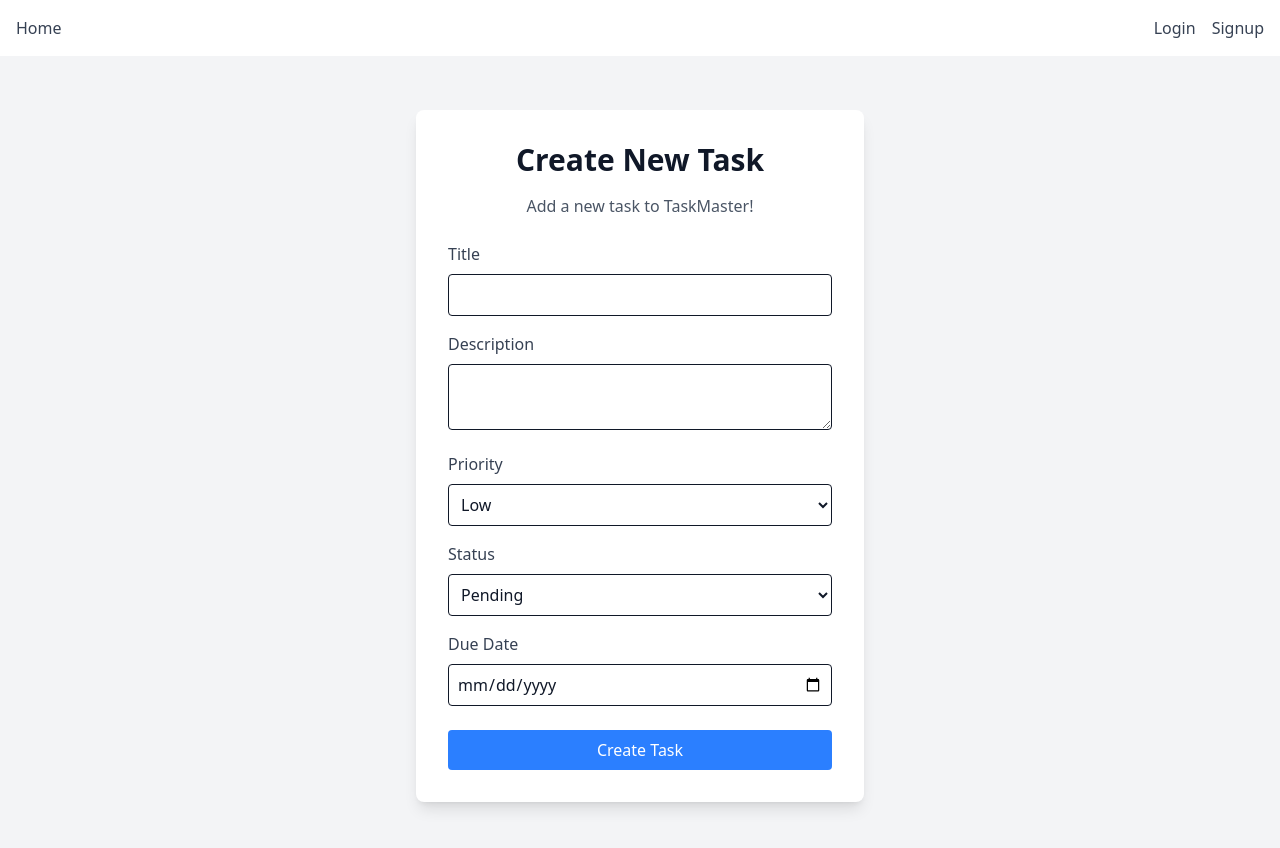
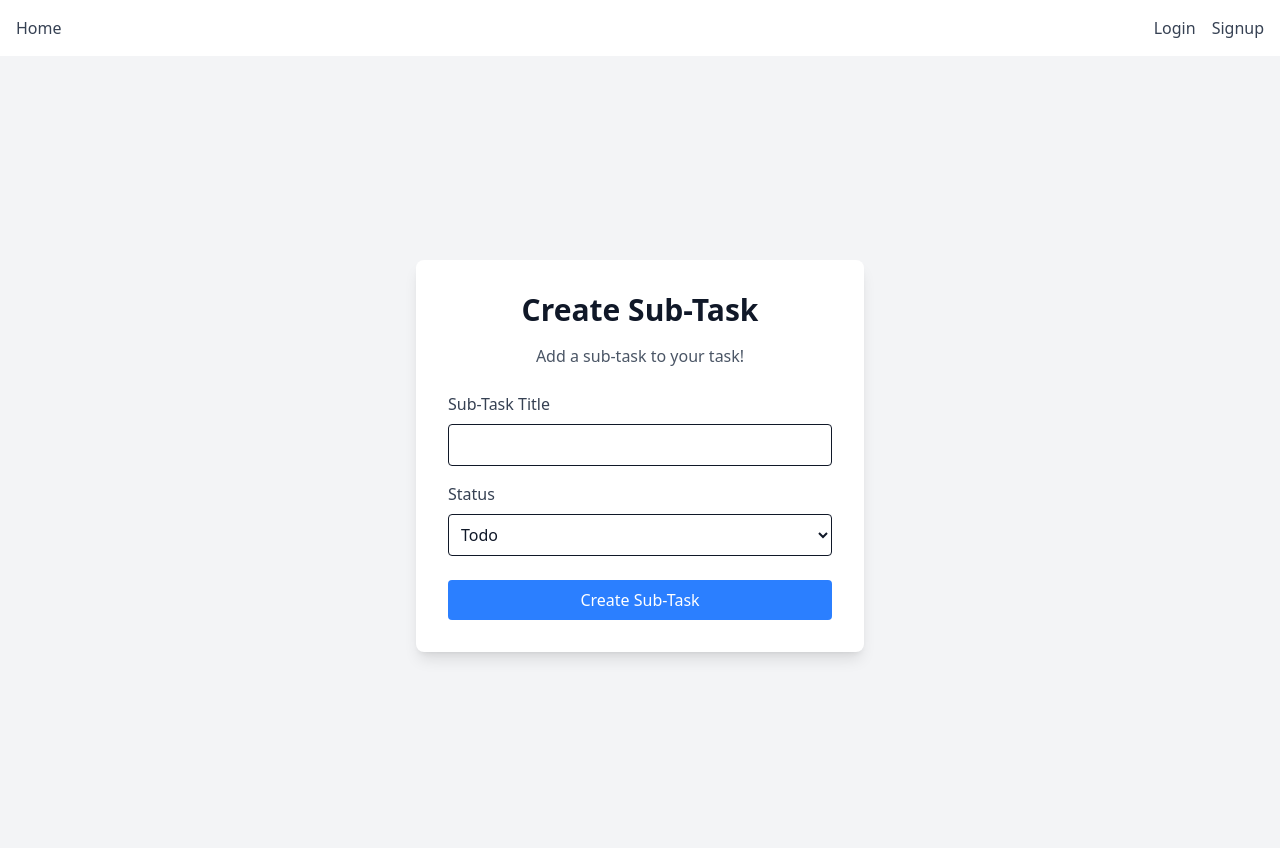
Before and after one commit to TanishKumarDev/TaskMaster, a React app in the folder frontend/: page /create-task in a window 1280 px wide. Shown: the top 848 px of the page. Built offline with nearby package versions, Linux system fonts and the light colour scheme; the HTML template or start-up script is replaced by a standard one.

Commit message:
Refactor CreateTaskPage to CreateSubTaskPage with updated form for sub-task creation

```diff
--- a/frontend/src/pages/CreateTaskPage.jsx
+++ b/frontend/src/pages/CreateTaskPage.jsx
@@ -1,15 +1,13 @@
 import React, { useState } from 'react';
-import { useNavigate } from 'react-router-dom';
+import { useNavigate, useParams } from 'react-router-dom';
 import axios from 'axios';
 
-const CreateTaskPage = () => {
+const CreateSubTaskPage = () => {
   const [title, setTitle] = useState('');
-  const [description, setDescription] = useState('');
-  const [priority, setPriority] = useState('Low');
-  const [status, setStatus] = useState('Pending');
-  const [dueDate, setDueDate] = useState('');
+  const [status, setStatus] = useState('todo');
   const [error, setError] = useState('');
   const navigate = useNavigate();
+  const { taskId } = useParams();
 
   const handleSubmit = async (e) => {
     e.preventDefault();
@@ -20,25 +18,25 @@ const CreateTaskPage = () => {
         return;
       }
       await axios.post(
-        'http://localhost:3000/api/tasks',
-        { title, description, priority, status, dueDate },
+        `http://localhost:3000/api/tasks/${taskId}/subtasks`,
+        { title, status },
         { headers: { Authorization: `Bearer ${token}` } }
       );
       navigate('/tasks');
     } catch (err) {
-      setError(err.response?.data?.message || 'Failed to create task');
+      setError(err.response?.data?.message || 'Failed to create sub-task');
     }
   };
 
   return (
     <div className="min-h-screen flex items-center justify-center bg-gray-100 dark:bg-gray-900">
       <div className="bg-white dark:bg-gray-800 p-8 rounded-lg shadow-lg max-w-md w-full">
-        <h1 className="text-3xl font-bold mb-4 text-center text-gray-900 dark:text-white">Create New Task</h1>
-        <p className="text-gray-600 dark:text-gray-300 mb-6 text-center">Add a new task to TaskMaster!</p>
+        <h1 className="text-3xl font-bold mb-4 text-center text-gray-900 dark:text-white">Create Sub-Task</h1>
+        <p className="text-gray-600 dark:text-gray-300 mb-6 text-center">Add a sub-task to your task!</p>
         {error && <p className="text-red-500 mb-4 text-center">{error}</p>}
         <form onSubmit={handleSubmit}>
           <div className="mb-4">
-            <label className="block text-gray-700 dark:text-gray-300 mb-2">Title</label>
+            <label className="block text-gray-700 dark:text-gray-300 mb-2">Sub-Task Title</label>
             <input
               type="text"
               value={title}
@@ -47,52 +45,23 @@ const CreateTaskPage = () => {
               required
             />
           </div>
-          <div className="mb-4">
-            <label className="block text-gray-700 dark:text-gray-300 mb-2">Description</label>
-            <textarea
-              value={description}
-              onChange={(e) => setDescription(e.target.value)}
-              className="w-full p-2 border rounded focus:outline-none focus:ring-2 focus:ring-blue-500 dark:bg-gray-700 dark:text-white dark:border-gray-600"
-            />
-          </div>
-          <div className="mb-4">
-            <label className="block text-gray-700 dark:text-gray-300 mb-2">Priority</label>
-            <select
-              value={priority}
-              onChange={(e) => setPriority(e.target.value)}
-              className="w-full p-2 border rounded focus:outline-none focus:ring-2 focus:ring-blue-500 dark:bg-gray-700 dark:text-white dark:border-gray-600"
-            >
-              <option value="low">Low</option>
-              <option value="medium">Medium</option>
-              <option value="high">High</option>
-            </select>
-          </div>
-          <div className="mb-4">
+          <div className="mb-6">
             <label className="block text-gray-700 dark:text-gray-300 mb-2">Status</label>
             <select
               value={status}
               onChange={(e) => setStatus(e.target.value)}
               className="w-full p-2 border rounded focus:outline-none focus:ring-2 focus:ring-blue-500 dark:bg-gray-700 dark:text-white dark:border-gray-600"
             >
-              <option value="Pending">Pending</option>
-              <option value="InProgress">In Progress</option>
-              <option value="Completed">Completed</option>
+              <option value="todo">Todo</option>
+              <option value="in-progress">In Progress</option>
+              <option value="completed">Completed</option>
             </select>
-          </div>
-          <div className="mb-6">
-            <label className="block text-gray-700 dark:text-gray-300 mb-2">Due Date</label>
-            <input
-              type="date"
-              value={dueDate}
-              onChange={(e) => setDueDate(e.target.value)}
-              className="w-full p-2 border rounded focus:outline-none focus:ring-2 focus:ring-blue-500 dark:bg-gray-700 dark:text-white dark:border-gray-600"
-            />
           </div>
           <button
             type="submit"
             className="w-full bg-blue-500 text-white px-4 py-2 rounded hover:bg-blue-600"
           >
-            Create Task
+            Create Sub-Task
           </button>
         </form>
       </div>
@@ -100,4 +69,4 @@ const CreateTaskPage = () => {
   );
 };
 
-export default CreateTaskPage;
+export default CreateSubTaskPage;
```
